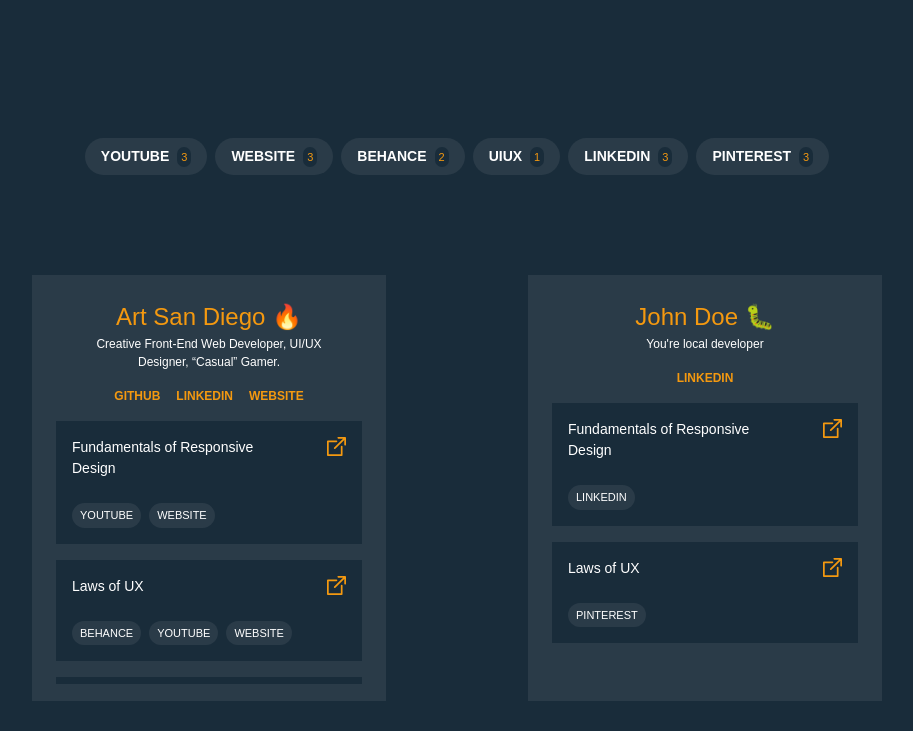
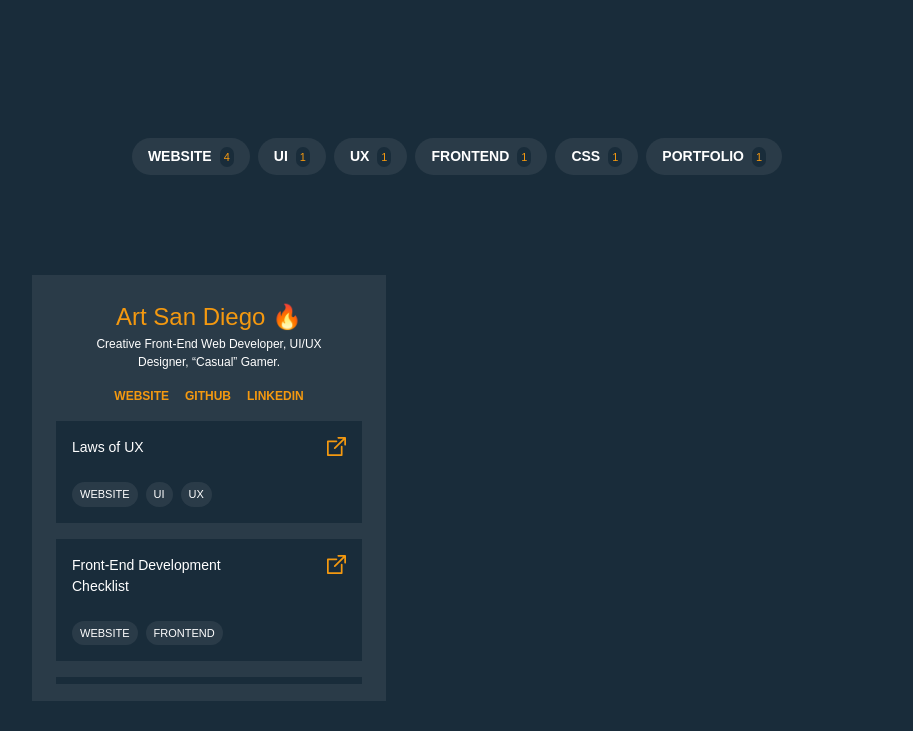
Before and after one commit to artsandiego/chklst, a Next.js app: page / in a window 1280 px wide. Shown: the part 420-1151 px from the top of the page, without its empty margins (183-1096 px from the left). Built offline with nearby package versions, Linux system fonts and the light colour scheme.

Commit message:
Fixed data fetching on build

```diff
--- /dev/null
+++ b/components/data.js
@@ -0,0 +1,59 @@
+const plainData =
+[
+  {
+    name: 'Art San Diego',
+    bio: 'Creative Front-End Web Developer, UI/UX Designer, “Casual” Gamer.',
+    emoji: '🔥',
+    socials: [
+      {
+        label: 'website',
+        url: 'https://artsandiego.dev'
+      },
+      {
+        label: 'github',
+        url: 'https://github.com/crtved'
+      },
+      {
+        label: 'linkedin',
+        url: 'https://linkedin.com/in/artsandiego'
+      },
+    ],
+    sources: [ /* the main meat */
+      {
+        label: 'Laws of UX',
+        url: 'https://lawsofux.com/',
+        tags: [
+          'website',
+          'ui',
+          'ux',
+        ]
+      },
+      {
+        label: 'Front-End Development Checklist',
+        url: 'https://frontendchecklist.io/',
+        tags: [
+          'website',
+          'frontend',
+        ]
+      },
+      {
+        label: 'A complete guide to CSS Grid',
+        url: 'https://css-tricks.com/snippets/css/complete-guide-grid/',
+        tags: [
+          'website',
+          'CSS',
+        ]
+      },
+      {
+        label: 'Web Dev portfolio guidelines',
+        url: 'https://toggl.com/blog/web-developer-portfolio',
+        tags: [
+          'portfolio',
+          'website',
+        ]
+      },
+    ]
+  },
+  ]
+
+  export default plainData;
--- a/pages/data.js
+++ /dev/null
@@ -1,131 +0,0 @@
-module.exports = [
-  {
-    name: 'Art San Diego',
-    bio: 'Creative Front-End Web Developer, UI/UX Designer, “Casual” Gamer.',
-    emoji: '🔥',
-    socials: [
-      {
-        label: 'github',
-        url: 'https://github.com/crtved'
-      },
-      {
-        label: 'linkedin',
-        url: 'https://linkedin.com/in/artsandiego'
-      },
-      {
-        label: 'website',
-        url: 'https://artsandiego.dev'
-      }
-    ],
-    sources: [ /* the main meat */
-      {
-        label: 'Fundamentals of Responsive Design',
-        url: '#',
-        tags: [
-          'youtube',
-          'website',
-        ]
-      },
-      {
-        label: 'Laws of UX',
-        url: '#',
-        tags: [
-          'behance',
-          'youtube',
-          'website',
-        ]
-      },
-      {
-        label: 'Laws of UX',
-        url: '#',
-        tags: [
-          'behance',
-          'UIUX',
-          'youtube',
-          'website',
-        ]
-      },
-    ]
-  },
-  {
-    name: 'John Doe',
-    bio: 'You\'re local developer',
-    emoji: '🐛',
-    socials: [
-      {
-        label: 'linkedin',
-        url: 'https://linkedin.com/in/johndoe'
-      },
-    ],
-    sources: [
-      {
-        label: 'Fundamentals of Responsive Design',
-        url: '#',
-        tags: [
-          'linkedin',
-        ]
-      },
-      {
-        label: 'Laws of UX',
-        url: '#',
-        tags: [
-          'pinterest',
-        ]
-      }
-    ]
-  },
-  {
-    name: 'John Doe',
-    bio: 'You\'re local developer',
-    emoji: '🐛',
-    socials: [
-      {
-        label: 'linkedin',
-        url: 'https://linkedin.com/in/johndoe'
-      },
-    ],
-    sources: [
-      {
-        label: 'Fundamentals of Responsive Design',
-        url: '#',
-        tags: [
-          'linkedin',
-        ]
-      },
-      {
-        label: 'Laws of UX',
-        url: '#',
-        tags: [
-          'pinterest',
-        ]
-      }
-    ]
-  },
-  {
-    name: 'John Doe',
-    bio: 'You\'re local developer',
-    emoji: '🐛',
-    socials: [
-      {
-        label: 'linkedin',
-        url: 'https://linkedin.com/in/johndoe'
-      },
-    ],
-    sources: [
-      {
-        label: 'Fundamentals of Responsive Design',
-        url: '#',
-        tags: [
-          'linkedin',
-        ]
-      },
-      {
-        label: 'Laws of UX',
-        url: '#',
-        tags: [
-          'pinterest',
-        ]
-      }
-    ]
-  },
-]
--- a/pages/index.js
+++ b/pages/index.js
@@ -2,10 +2,10 @@ import Head from 'next/head'
 import Image from 'next/image'
 import _ from 'lodash'
 import { useEffect } from 'react'
-import data from './data';
+import plainData from '../components/data';
 
 export async function getStaticProps() {
-  const resourcesData = await data;
+  const resourcesData = await plainData;
 
   if (!resourcesData) {
     return {
@@ -102,7 +102,7 @@ export default function Home({ resourcesData }) {
                     <div key={ i } className="bg-secondary p-4 mb-4">
                       <div className="flex flex-row items-start mb-4">
                         <p className="text-white text-14 font-normal w-8/12">{ source.label }</p>
-                        <a className="w-4/12" href={source.url}><img className="ml-auto mr-0" src="/linkout.svg"/></a>
+                        <a className="w-4/12" href={source.url} target="_blank" rel="noopener noreferrer"><img className="ml-auto mr-0" src="/linkout.svg"/></a>
                       </div>
                       <div className="flex flex-row flex-wrap">
                         {source?.tags?.map((tag, i) => (
```
Also changed, not shown: 1 other file (tests, documents, lock files or other folders).
